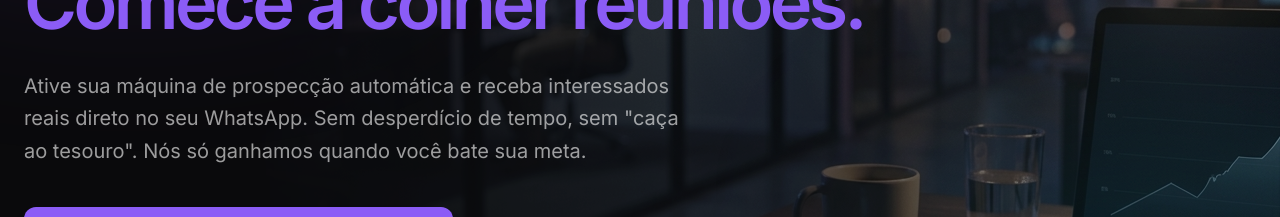
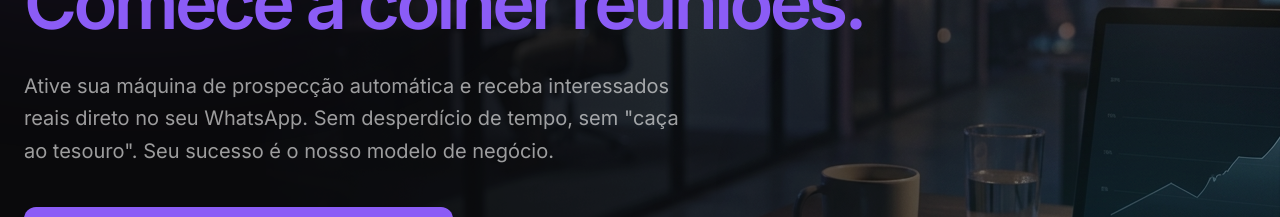
Before and after one commit to AndreVieira131987/SWLeads---LP, a React (Vite) app: page / in a window 1280 px wide. Shown: the part 289-506 px from the top of the page. Built offline with nearby package versions, Linux system fonts and the light colour scheme.

Commit message:
Alteração de frase

```diff
--- a/src/App.tsx
+++ b/src/App.tsx
@@ -89,7 +89,7 @@ const Hero = () => (
             <span className="text-primary">Comece a colher reuniões.</span>
           </h1>
           <p className="text-xl text-white/60 leading-relaxed mb-10 max-w-2xl">
-            Ative sua máquina de prospecção automática e receba interessados reais direto no seu WhatsApp. Sem desperdício de tempo, sem "caça ao tesouro". Nós só ganhamos quando você bate sua meta.
+            Ative sua máquina de prospecção automática e receba interessados reais direto no seu WhatsApp. Sem desperdício de tempo, sem "caça ao tesouro". Seu sucesso é o nosso modelo de negócio.
           </p>
           <div className="flex flex-col sm:flex-row gap-6 items-center">
             <a
```
